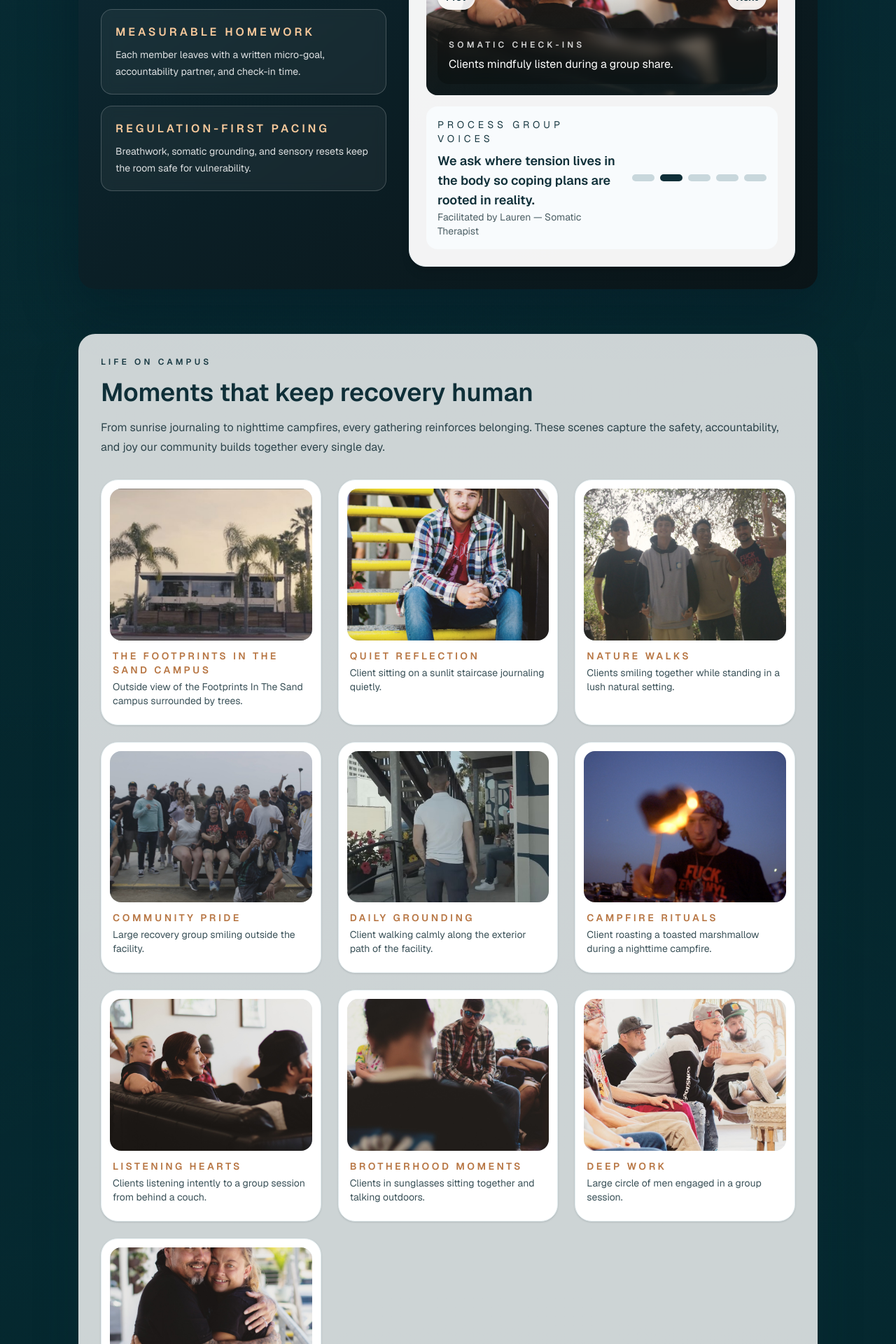
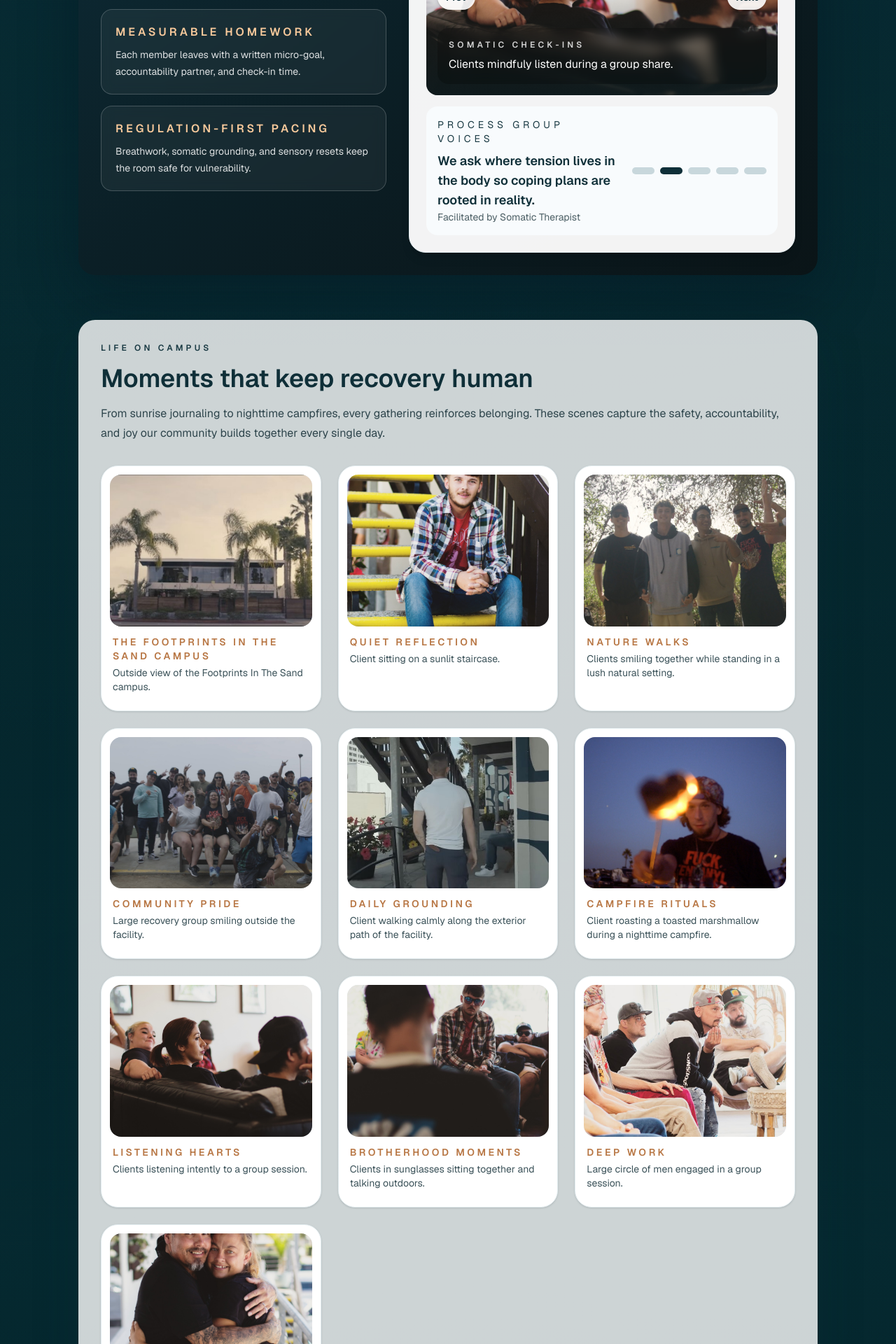
Before and after one commit to KristianPetrov/Footprints-In-The-Sand, a Next.js app: page / in a window 1280 px wide. Shown: the part 4287-6207 px from the top of the page at 70% size. Built offline with nearby package versions, Linux system fonts and the light colour scheme.

Commit message:
fixed some wording

```diff
--- a/app/page.tsx
+++ b/app/page.tsx
@@ -58,12 +58,12 @@ const careRhythms = [
 const campLifeGallery = [
   {
     src: "/birds-eye-view-facility.jpg",
-    alt: "Outside view of the Footprints In The Sand campus surrounded by trees.",
+    alt: "Outside view of the Footprints In The Sand campus.",
     label: "The Footprints In The Sand campus",
   },
   {
     src: "/happy-client-sitting-on-staircase.jpg",
-    alt: "Client sitting on a sunlit staircase journaling quietly.",
+    alt: "Client sitting on a sunlit staircase.",
     label: "Quiet reflection",
   },
   {
@@ -88,7 +88,7 @@ const campLifeGallery = [
   },
   {
     src: "/recovery-group-behind-couch.jpg",
-    alt: "Clients listening intently to a group session from behind a couch.",
+    alt: "Clients listening intently to a group session.",
     label: "Listening hearts",
   },
   {
@@ -122,7 +122,7 @@ const processGroupSlides = [
     alt: "Clients mindfuly listen during a group share.",
     focus: "Somatic Check-ins",
     quote: "We ask where tension lives in the body so coping plans are rooted in reality.",
-    facilitator: "Lauren — Somatic Therapist",
+    facilitator: "Somatic Therapist",
   },
   {
     src: "/recovery-group-sunglasses-dudes.jpg",
```
